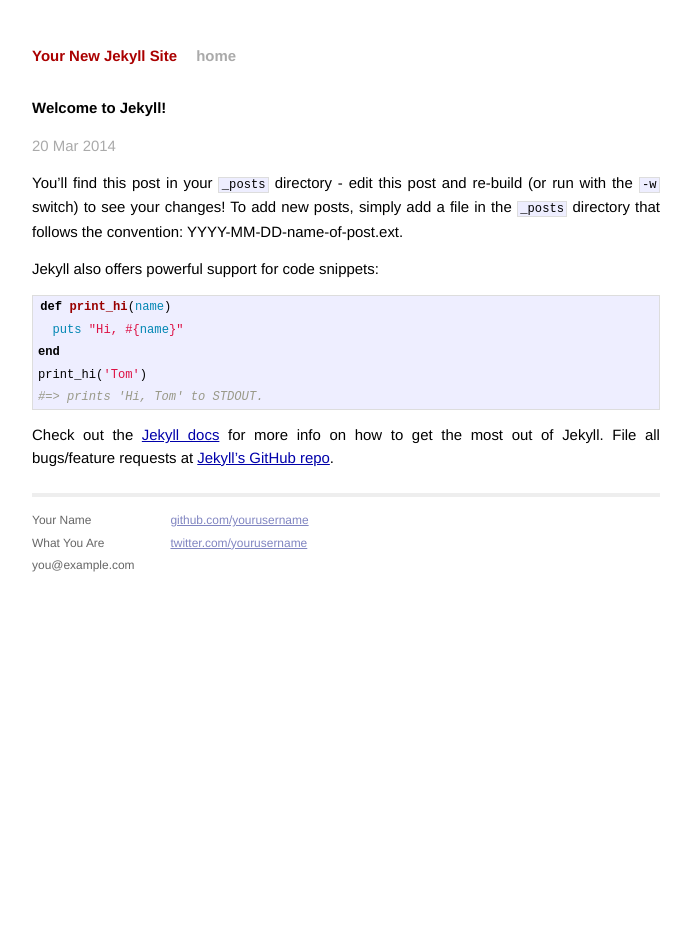
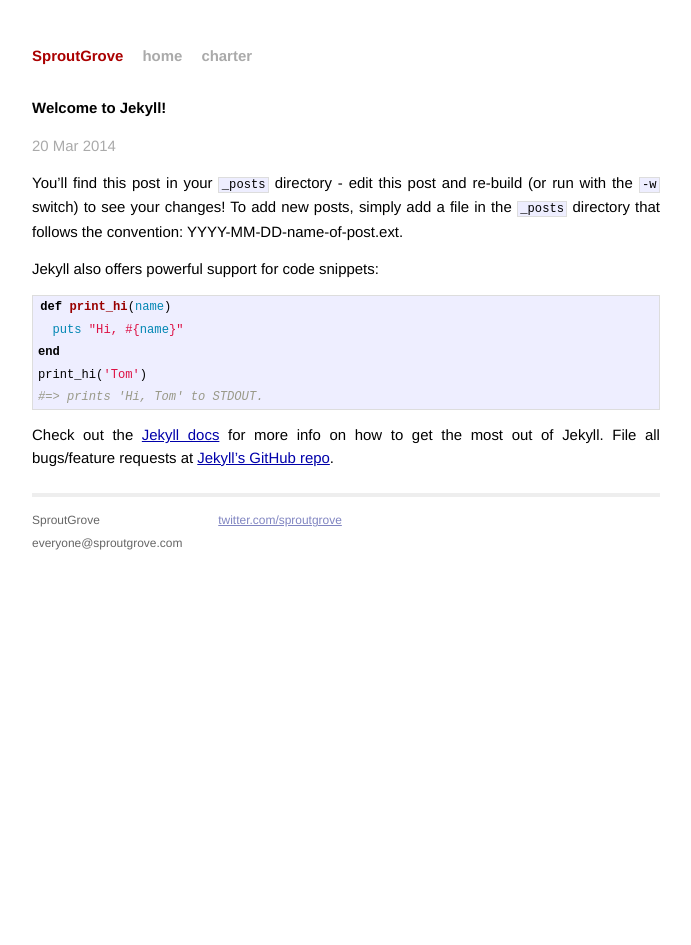
Before and after one commit to jeremylightsmith/jeremylightsmith.github.io, a Jekyll site: the page built from _posts/2014-03-20-welcome-to-jekyll.markdown, in a window 1280 px wide. Shown: the whole page, without its empty margins (294-985 px from the left). Built offline with Jekyll 4.4.1, drawn with Linux system fonts in a browser that asks for light colours; Markdown is read by kramdown in place of the engine named in the settings.

Commit message:
added vision

```diff
--- a/_config.yml
+++ b/_config.yml
@@ -1,3 +1,3 @@
-name: Your New Jekyll Site
+name: SproutGrove
 markdown: redcarpet
 pygments: true
--- a/_layouts/default.html
+++ b/_layouts/default.html
@@ -19,6 +19,7 @@
           <div class="header">
             <h1 class="title"><a href="/">{{ site.name }}</a></h1>
             <a class="extra" href="/">home</a>
+            <a class="extra" href="/charter.html">charter</a>
           </div>
 
           {{ content }}
@@ -26,15 +27,13 @@
           <div class="footer">
             <div class="contact">
               <p>
-                Your Name<br />
-                What You Are<br />
-                you@example.com
+                SproutGrove<br />
+                everyone@sproutgrove.com
               </p>
             </div>
             <div class="contact">
               <p>
-                <a href="https://github.com/yourusername">github.com/yourusername</a><br />
-                <a href="https://twitter.com/yourusername">twitter.com/yourusername</a><br />
+                <a href="https://twitter.com/sproutgrove">twitter.com/sproutgrove</a><br />
               </p>
             </div>
           </div>
--- a/_layouts/homepage.html
+++ b/_layouts/homepage.html
@@ -12,7 +12,7 @@ title: SproutGrove
 
     <link rel="stylesheet" type="text/css" media="screen" href="css/stylesheet.css">
 
-    <title>Sproutgrove.github.io</title>
+    <title>SproutGrove</title>
   </head>
 
   <body>
@@ -38,11 +38,8 @@ title: SproutGrove
     <!-- FOOTER  -->
     <div id="footer_wrap" class="outer">
       <footer class="inner">
-        <p>Published with <a href="http://pages.github.com">GitHub Pages</a></p>
       </footer>
     </div>
 
-
-
   </body>
 </html>
--- a/charter.textile
+++ b/charter.textile
@@ -5,7 +5,7 @@ layout: default
 
 h3. Vision
 
-...
+We grow together in fertile soil, where our passions blossom. We partner in parenting, celebrating the joyfulness and challenges of life.  In love, we bring our learning into the world, each speaking our truth.
 
 h3. Mission
 
--- a/index.textile
+++ b/index.textile
@@ -22,11 +22,6 @@ Checkout some:
 
 * "Pics":/pictures.html
 
-
-<h3>
-<a name="support-or-contact" class="anchor" href="#support-or-contact"><span class="octicon octicon-link"></span></a>Support or Contact</h3>
-
-<p>Having trouble with Pages? Check out the documentation at <a href="http://help.github.com/pages">http://help.github.com/pages</a> or contact <a href="mailto:support@github.com">support@github.com</a> and we’ll help you sort it out.</p>
 <div id="home">
   <h1>Blog Posts</h1>
   <ul class="posts">
--- /dev/null
+++ b/pictures.html
@@ -0,0 +1,4 @@
+---
+title: Pictures
+layout: default
+---
```
Also changed, not shown: README.md (+7 -0 lines), people.textile (added, +14 -0 lines), images/adam-square.jpg (added), images/eri-square.jpg (added), images/jeremy-square.jpg (added), images/karissa-square.jpg (added), javascripts/main.js (renamed from js/main.js).
